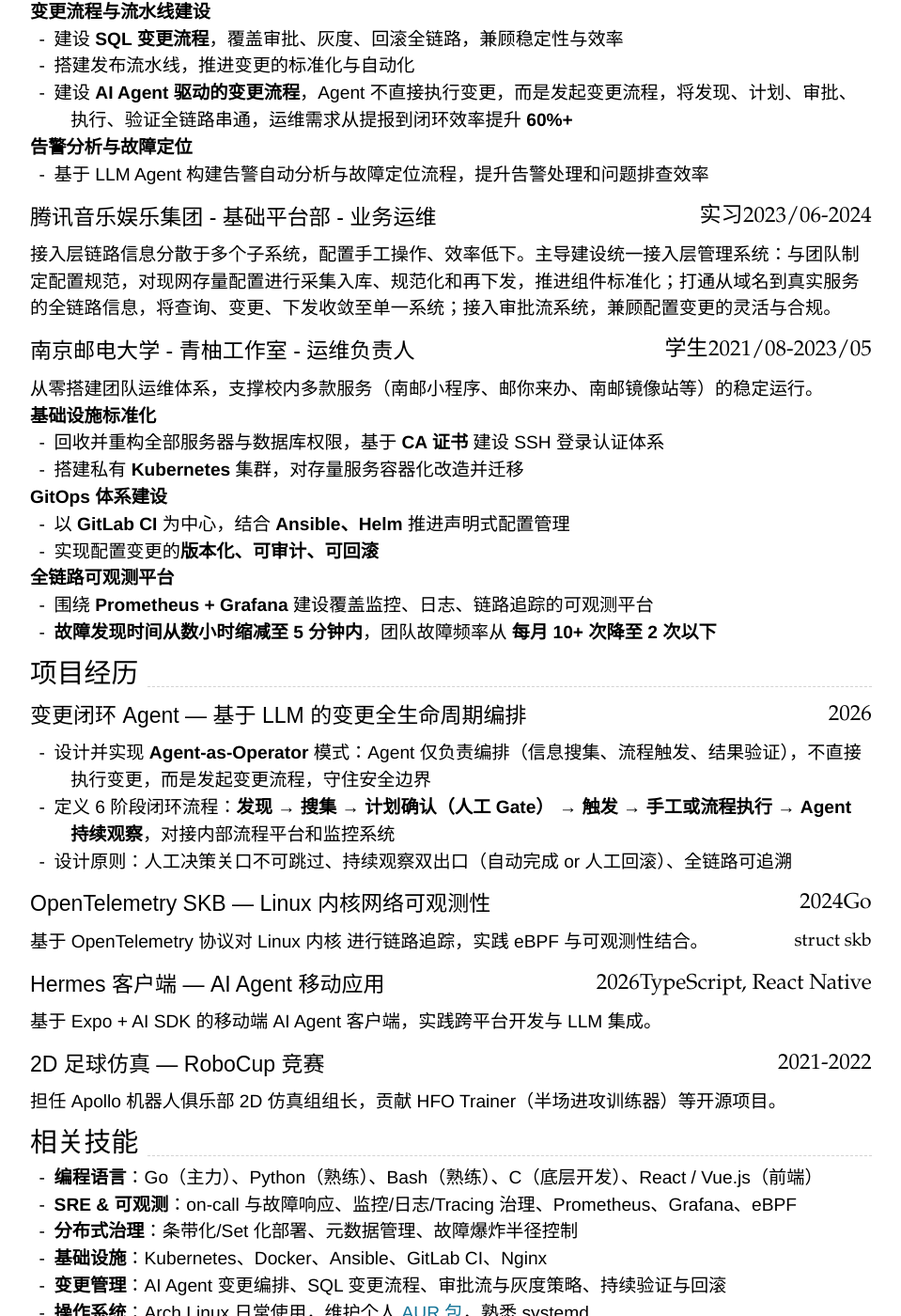
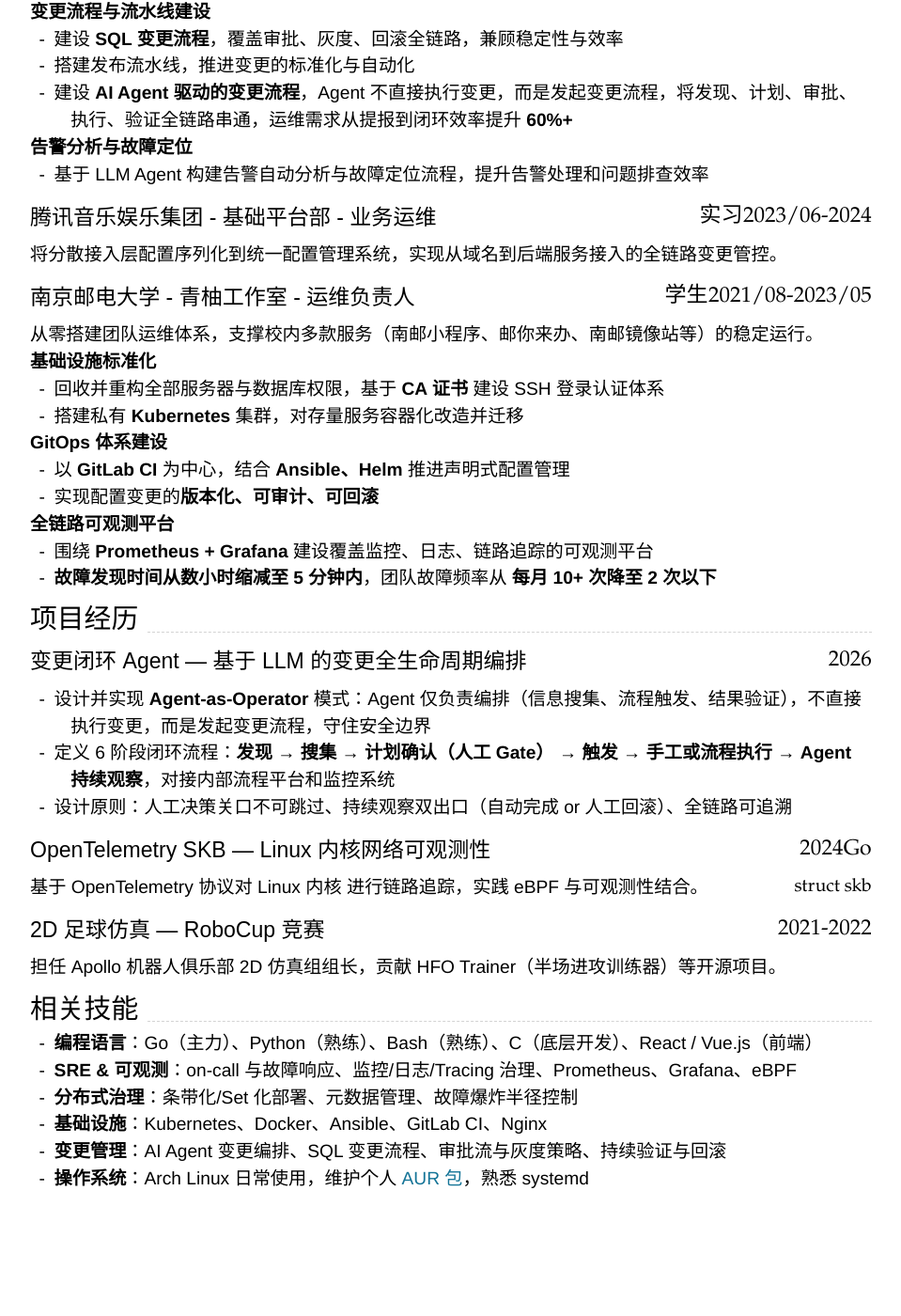
Before and after one commit to kawhicurry/resume, a Jekyll site: the page built from index.md, in a window 1280 px wide and 1400 px high, scrolled down 473 px. Shown: the whole window at 94% size, without its empty margins (160-1119 px from the left). Built offline with Jekyll 4.4.1, drawn with Linux system fonts in a browser that asks for light colours; nearby versions of some CDN libraries; after the commit the page ends 1790 px from its top, so only the background shows below that.

Commit message:
chore: 移除Hermes客户端项目

```diff
--- a/index.md
+++ b/index.md
@@ -40,7 +40,7 @@ homepage:
 
 ### 腾讯音乐娱乐集团 - 基础平台部 - 业务运维 `2023/06-2024` `实习`
 
-接入层链路信息分散于多个子系统，配置手工操作、效率低下。主导建设统一接入层管理系统：与团队制定配置规范，对现网存量配置进行采集入库、规范化和再下发，推进组件标准化；打通从域名到真实服务的全链路信息，将查询、变更、下发收敛至单一系统；接入审批流系统，兼顾配置变更的灵活与合规。
+将分散接入层配置序列化到统一配置管理系统，实现从域名到后端服务接入的全链路变更管控。
 
 ### 南京邮电大学 - 青柚工作室 - 运维负责人 `2021/08-2023/05` `学生`
 
@@ -73,10 +73,6 @@ homepage:
 
 基于 OpenTelemetry 协议对 Linux 内核 `struct skb` 进行链路追踪，实践 eBPF 与可观测性结合。
 
-### Hermes 客户端 `TypeScript, React Native` — AI Agent 移动应用 `2026`
-
-基于 Expo + AI SDK 的移动端 AI Agent 客户端，实践跨平台开发与 LLM 集成。
-
 ### 2D 足球仿真 — RoboCup 竞赛 `2021-2022`
 
 担任 Apollo 机器人俱乐部 2D 仿真组组长，贡献 HFO Trainer（半场进攻训练器）等开源项目。
```
